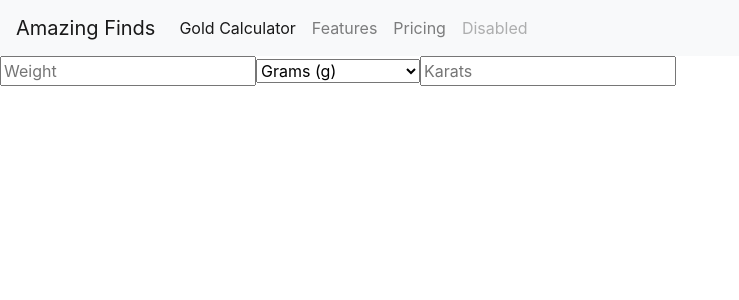
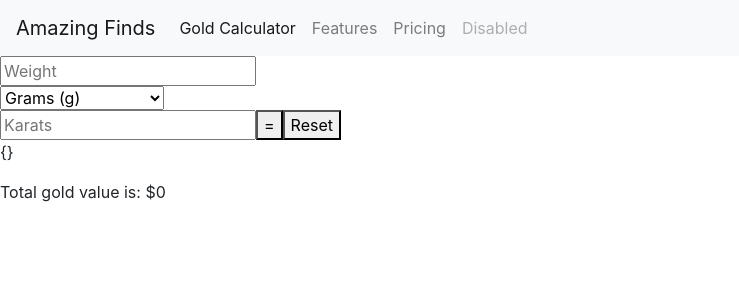
Before and after one commit to wj18sawy/gold-calculator, a React (Create React App) app: page / in a window 1280 px wide. Shown: the top 300 px of the page, without its empty margins (0-739 px from the left). Built offline with nearby package versions, Linux system fonts and the light colour scheme.

Commit message:
Finished basic forms with submit, now must create calculations

```diff
--- a/src/App.js
+++ b/src/App.js
@@ -5,20 +5,31 @@ import Form from "./components/form";
 import "./App.css";
 
 class App extends Component {
-  state = {};
+  state = {
+    fields: {},
+    total: 0
+  };
 
-  handleSubmit = counterId => {
-    console.log("Form submitted");
-    //const counters = this.state.counters.filter(c => c.id != counterId);
-    //this.setState({ counters });
+  onSubmit = fields => {
+    this.setState({ fields });
+    console.log("App component got: ", fields);
+    this.calculate(fields);
+  };
+
+  calculate = fields => {
+    const goldPrice = 1222.6;
+
+    console.log("yo", fields.weight);
   };
 
   render() {
     return (
-      <React.Fragment>
+      <div>
         <NavBar />
-        <Form />
-      </React.Fragment>
+        <Form onSubmit={fields => this.onSubmit(fields)} />
+        <p> {JSON.stringify(this.state.fields, null, 2)} </p>
+        <p> Total gold value is: ${this.state.total} </p>
+      </div>
     );
   }
 }
--- a/src/components/form.js
+++ b/src/components/form.js
@@ -13,6 +13,13 @@ export default class Form extends Component {
     });
   };
 
+  onSubmit = e => {
+    e.preventDefault();
+    this.props.onSubmit(this.state);
+  };
+
+  onReset = () => {};
+
   render() {
     return (
       <form>
@@ -22,6 +29,7 @@ export default class Form extends Component {
           value={this.state.weight}
           onChange={e => this.change(e)}
         />
+        <br />
         <select
           name="units"
           value={this.state.units}
@@ -32,12 +40,16 @@ export default class Form extends Component {
           <option value="ozt">Troy ounces (oz t)</option>
           <option value="dwt">Pennyweight (dwt)</option>
         </select>
+        <br />
+
         <input
           name="karats"
           placeholder="Karats"
           value={this.state.karats}
           onChange={e => this.change(e)}
         />
+        <button onClick={e => this.onSubmit(e)}> = </button>
+        <button onClick={() => this.onReset}> Reset </button>
       </form>
     );
   }
```
